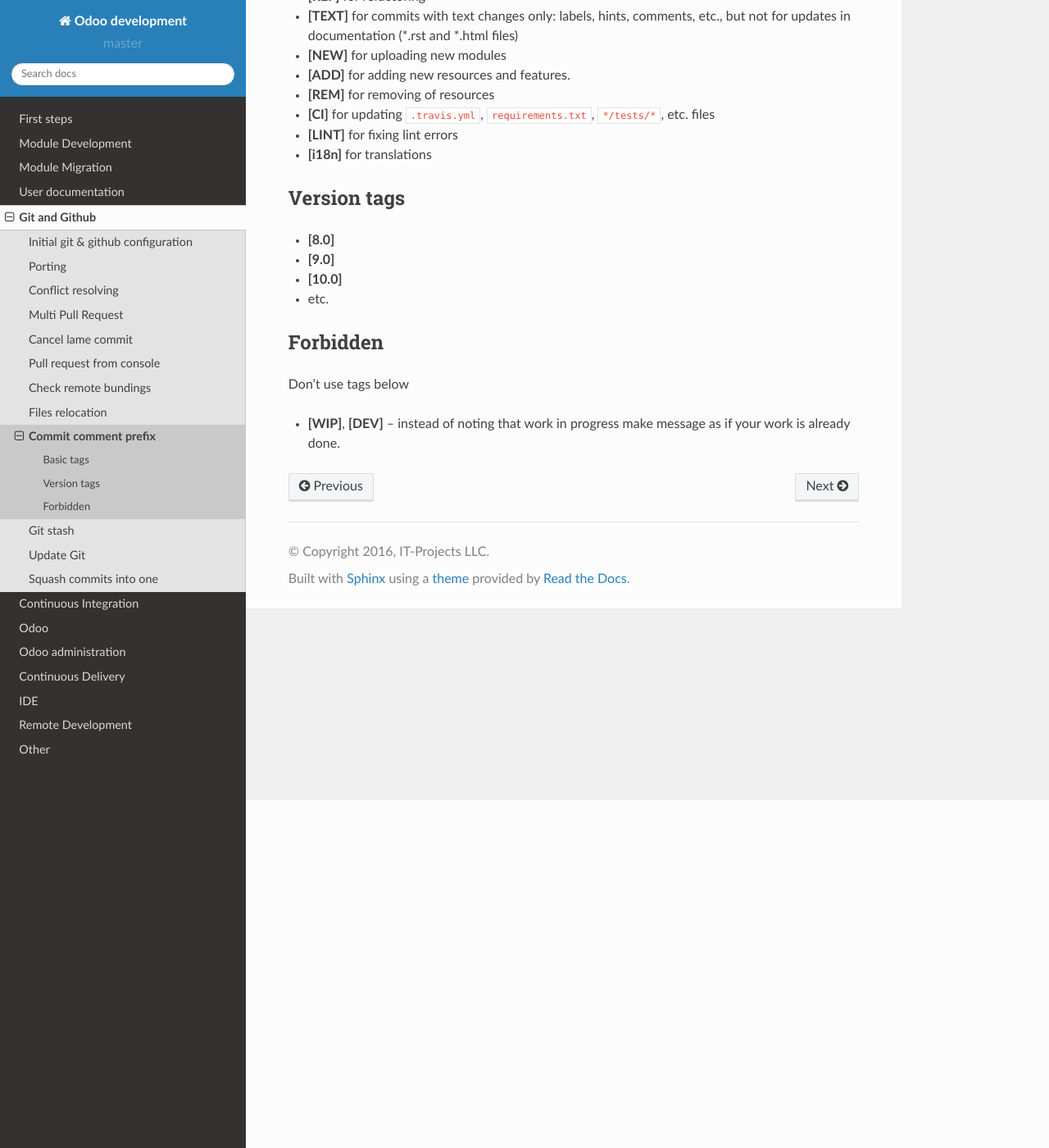
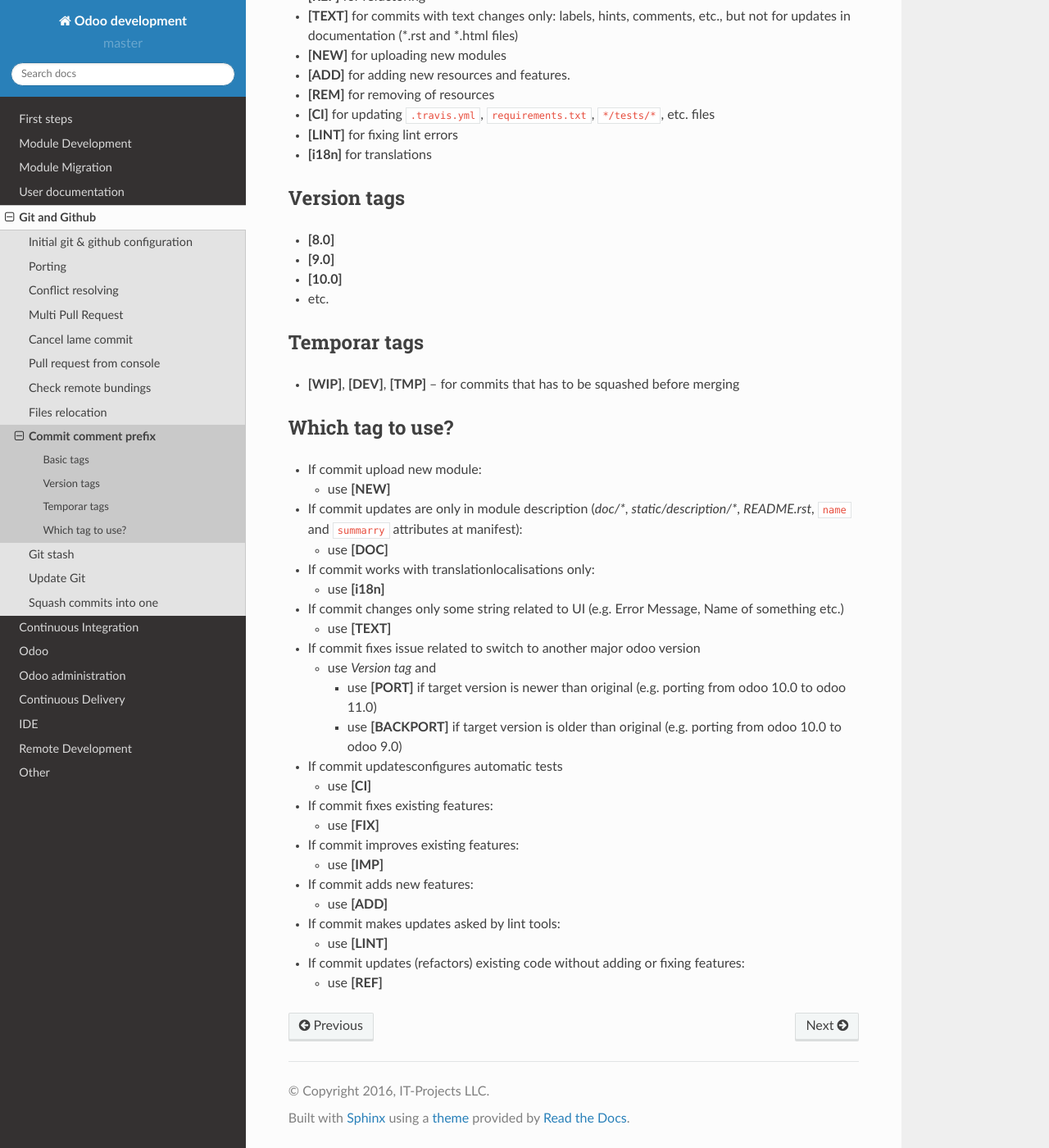
Before and after one commit to itpp-labs/odoo-development, a Sphinx documentation site: the page built from docs/git/commits.rst, in a window 1280 px wide and 1400 px high, scrolled down 424 px. Shown: the whole window at 82% size. Built offline with Sphinx 7.4.7 and the Read the Docs theme 2.0.0, drawn with Linux system fonts in a browser that asks for light colours; pages that are not in the unit, such as notebooks, are missing from menus.

Commit message:
commit tags:  Temporar tags + Which tag to use?

```diff
--- a/docs/git/commits.rst
+++ b/docs/git/commits.rst
@@ -27,9 +27,56 @@
 * **[10.0]**
 * etc.
 
-Forbidden
----------
+Temporar tags
+-------------
 
-Don't use tags below
+* **[WIP]**, **[DEV]**, **[TMP]** -- for commits that has to be squashed before merging
 
-* **[WIP]**, **[DEV]** -- instead of noting that work in progress make message as if your work is already done.
+Which tag to use?
+-----------------
+* If commit upload new module:
+
+  * use **[NEW]**
+
+* If commit updates are only in module description (*doc/\**, *static/description/\**,  *README.rst*, ``name`` and ``summarry`` attributes at manifest):
+
+  * use **[DOC]**
+
+* If commit works with translation\localisations only:
+
+  * use **[i18n]**
+
+* If commit changes only some string related to UI (e.g. Error Message, Name of something etc.)
+
+  * use **[TEXT]**
+
+* If commit fixes issue related to switch to another major odoo version
+
+  * use *Version tag* and
+
+    * use **[PORT]** if target version is newer than original (e.g. porting from odoo 10.0 to odoo 11.0)
+    * use **[BACKPORT]** if target version is older than original (e.g. porting from odoo 10.0 to odoo 9.0)
+
+* If commit updates\configures automatic tests
+
+  * use **[CI]**
+
+* If commit fixes existing features:
+
+  * use **[FIX]**
+
+* If commit improves existing features:
+
+  * use **[IMP]**
+
+* If commit adds new features:
+
+  * use **[ADD]**
+
+* If commit makes updates asked by lint tools:
+
+  * use **[LINT]**
+
+* If commit updates (refactors) existing code without adding or fixing features:
+
+  * use **[REF]**
```
